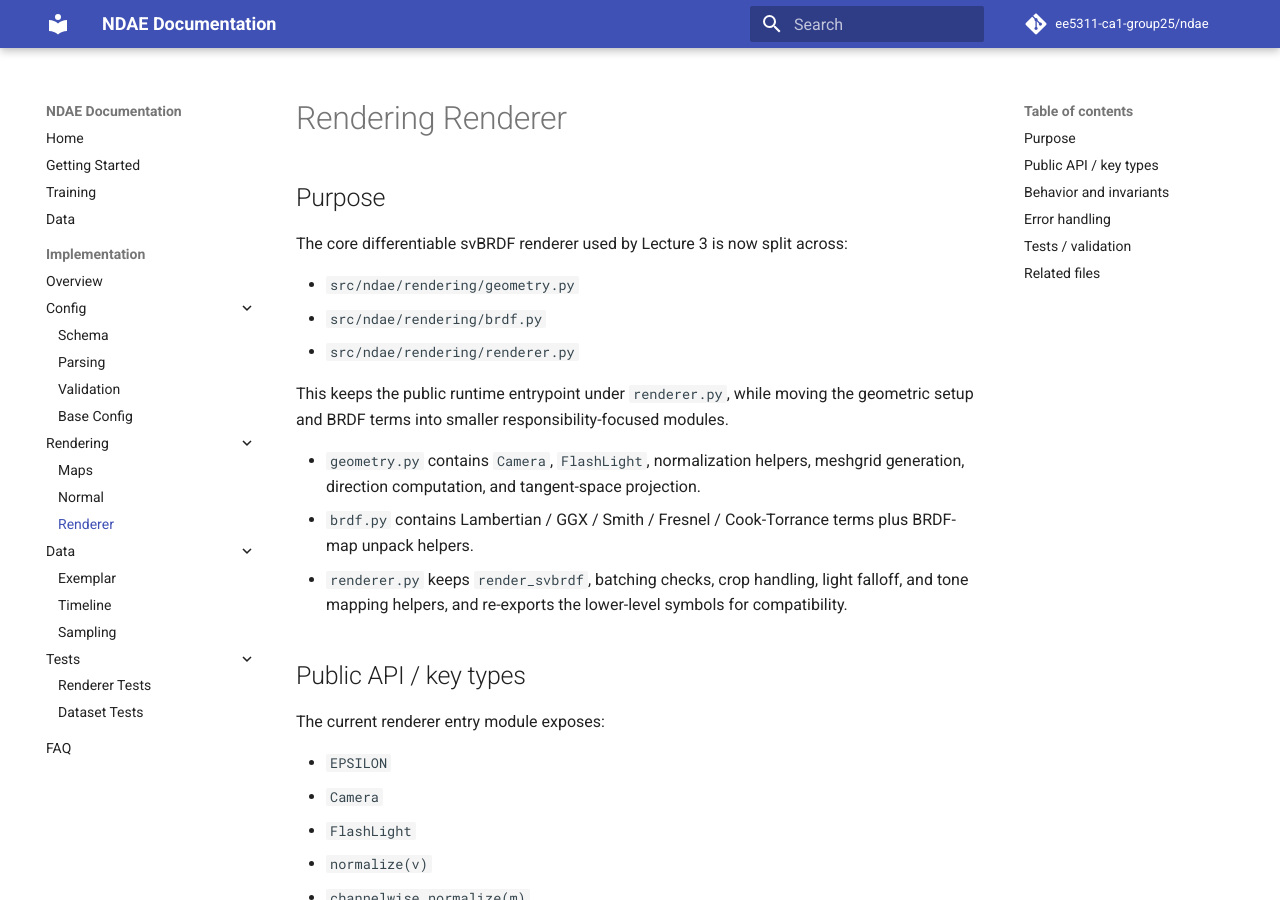
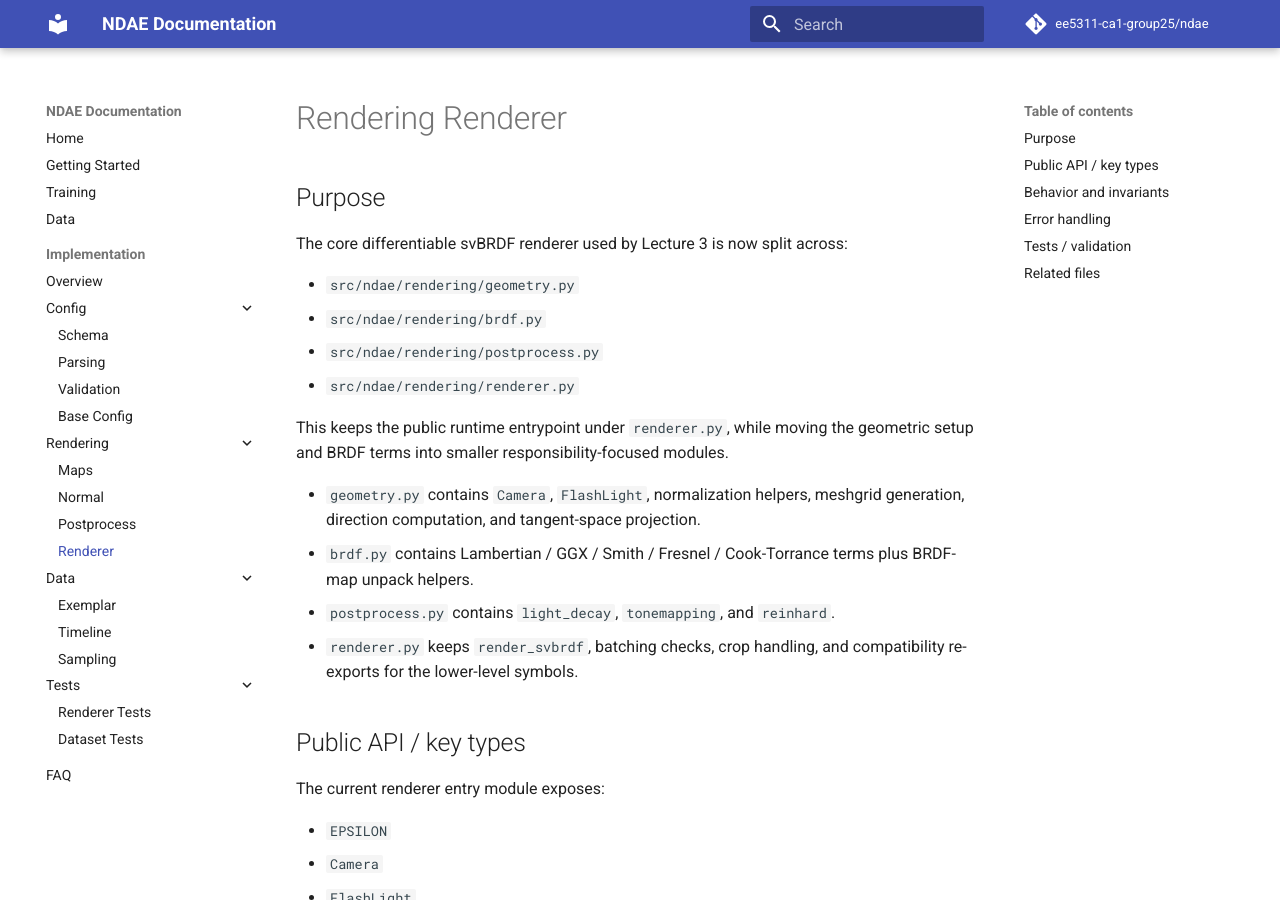
Before and after one commit to ee5311-ca1-group25/ndae_doc, an MkDocs documentation site: the page built from docs/implementation/rendering/renderer.md, in a window 1280 px wide and 900 px high. Built offline with MkDocs 1.6.1 and Material for MkDocs 9.7.7, drawn with Linux system fonts in a browser that asks for light colours; comment, search, counter and statistics services are not loaded; some of the changed text lies outside the part shown.

Commit message:
Add postprocess module and update documentation references

```diff
--- a/docs/implementation/rendering/renderer.md
+++ b/docs/implementation/rendering/renderer.md
@@ -6,6 +6,7 @@ The core differentiable svBRDF renderer used by Lecture 3 is now split across:
 
 - `src/ndae/rendering/geometry.py`
 - `src/ndae/rendering/brdf.py`
+- `src/ndae/rendering/postprocess.py`
 - `src/ndae/rendering/renderer.py`
 
 This keeps the public runtime entrypoint under `renderer.py`, while moving the
@@ -15,9 +16,9 @@ geometric setup and BRDF terms into smaller responsibility-focused modules.
   meshgrid generation, direction computation, and tangent-space projection.
 - `brdf.py` contains Lambertian / GGX / Smith / Fresnel / Cook-Torrance terms
   plus BRDF-map unpack helpers.
-- `renderer.py` keeps `render_svbrdf`, batching checks, crop handling, light
-  falloff, and tone mapping helpers, and re-exports the lower-level symbols for
-  compatibility.
+- `postprocess.py` contains `light_decay`, `tonemapping`, and `reinhard`.
+- `renderer.py` keeps `render_svbrdf`, batching checks, crop handling, and
+  compatibility re-exports for the lower-level symbols.
 
 ## Public API / key types
 
@@ -105,6 +106,7 @@ their runtime branches are not wired up in this phase.
 - `src/ndae/rendering/normal.py`
 - `src/ndae/rendering/geometry.py`
 - `src/ndae/rendering/brdf.py`
+- `src/ndae/rendering/postprocess.py`
 - `src/ndae/rendering/renderer.py`
 - `tests/test_renderer.py`
 - `course/lecture03.md`
--- a/mkdocs.yml
+++ b/mkdocs.yml
@@ -26,6 +26,7 @@ nav:
       - Rendering:
           - Maps: implementation/rendering/maps.md
           - Normal: implementation/rendering/normal.md
+          - Postprocess: implementation/rendering/postprocess.md
           - Renderer: implementation/rendering/renderer.md
       - Data:
           - Exemplar: implementation/data/exemplar.md
```
Also changed, not shown: docs/implementation/index.md (+3 -1 lines), docs/implementation/rendering/postprocess.md (added, +35 -0 lines), 1 other file.
